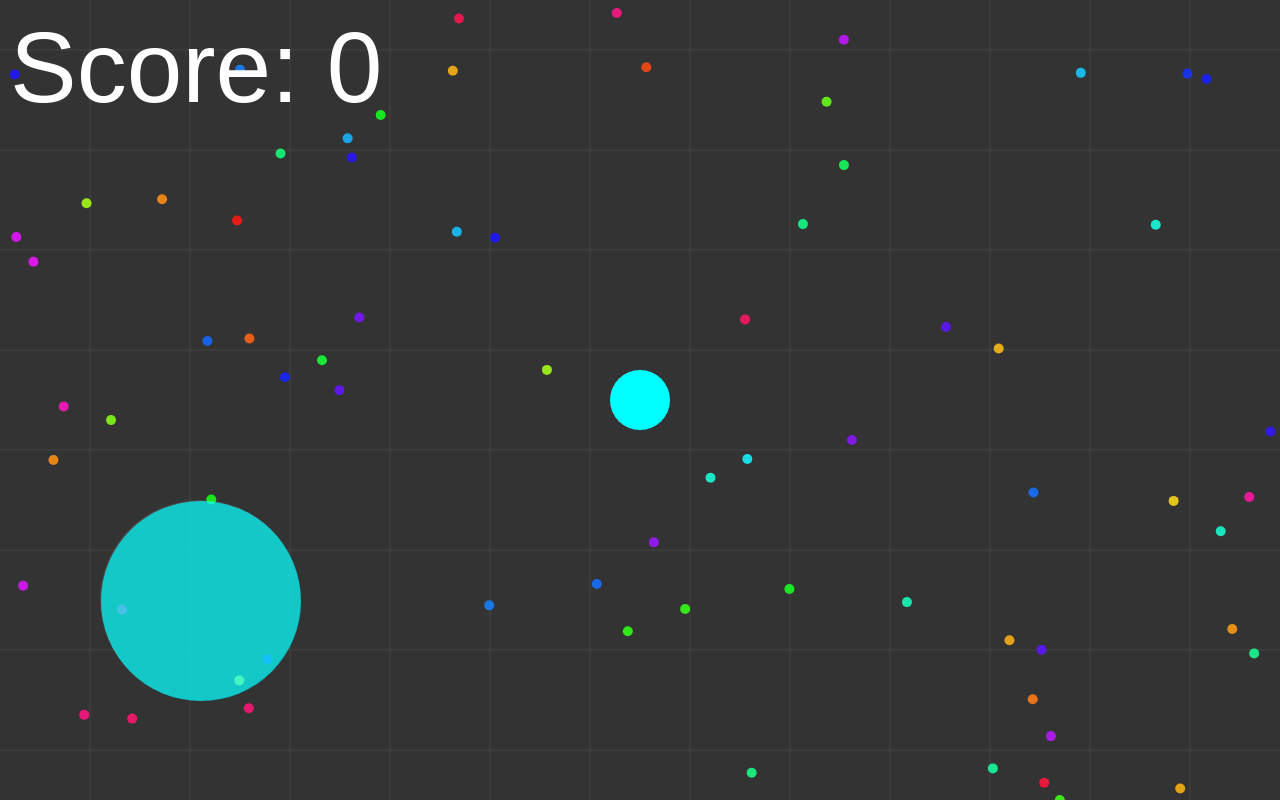
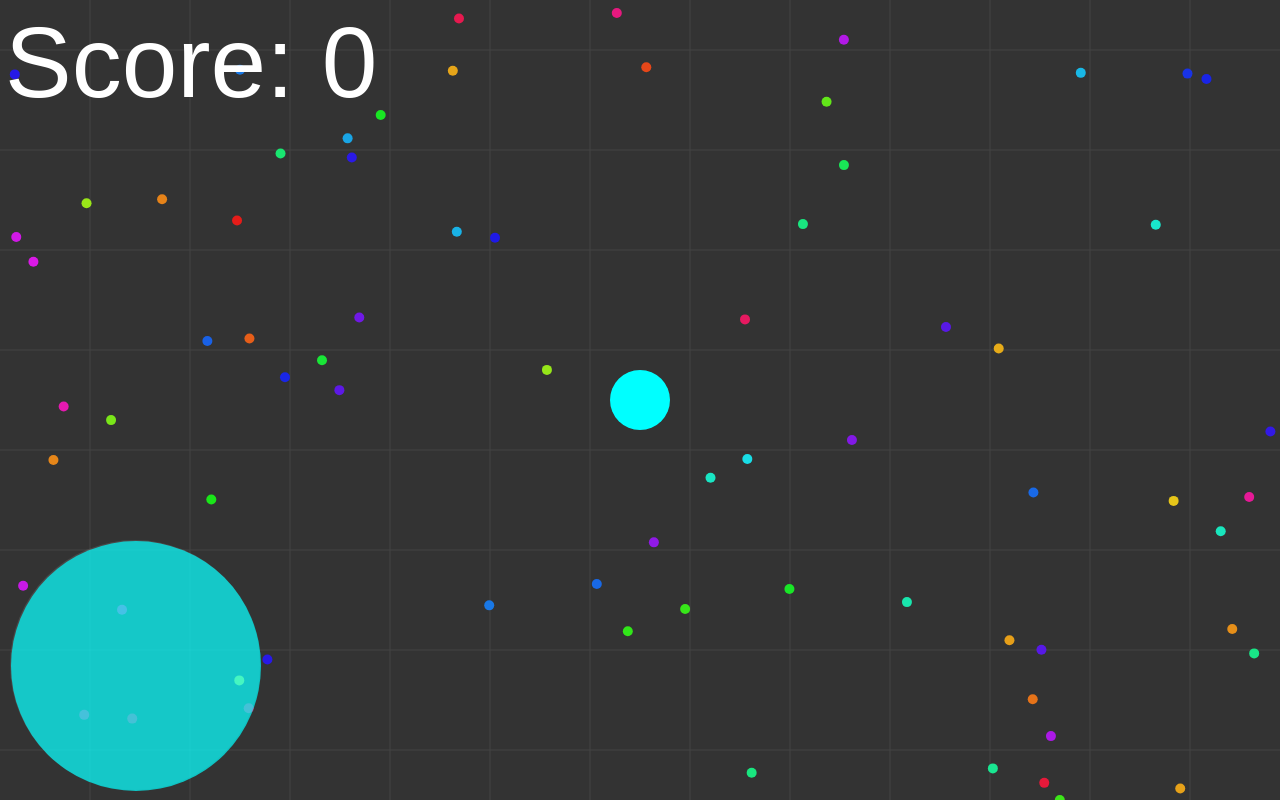
Before and after one commit to nusantaragames/freechip, a plain HTML site: page index.html in a window 1280 px wide. Drawn offline with Linux system fonts and the light colour scheme.

Commit message:
Update index.html

```diff
--- a/index.html
+++ b/index.html
@@ -8,8 +8,8 @@
     canvas { display: block; background: #333; }
     #score {
       position: absolute;
-      top: 10px;
-      left: 10px;
+      top: 5px;
+      left: 5px;
       color: white;
       font-family: Arial, sans-serif;
       font-size: 100px;
@@ -18,18 +18,18 @@
     /* Joystick */
     #joystick {
       position: absolute;
-      bottom: 100px;
-      left: 100px;
-      width: 200px;
-      height: 200px;
+      bottom: 10px;
+      left: 10px;
+      width: 250px;
+      height: 250px;
       background: rgba(255,255,255,0.1);
       border-radius: 100%;
       touch-action: none;
     }
     #stick {
       position: absolute;
-      width: 200px;
-      height: 200px;
+      width: 250px;
+      height: 250px;
       background: rgba(0,255,255,0.7);
       border-radius: 100%;
       top: 1px;
```
